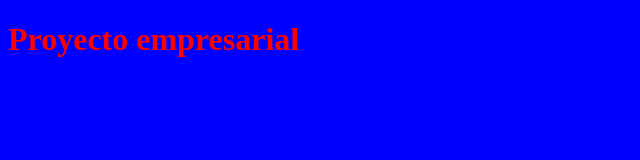
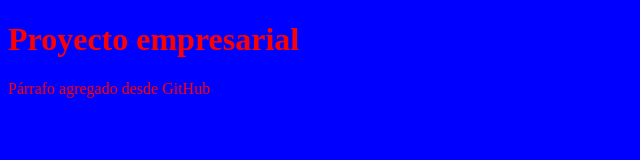
Before and after one commit to ervin-triano/CursoGit, a plain HTML site: page index.html in a window 1280 px wide. Shown: the whole page, without its empty margins (0-640 px from the left). Drawn offline with Linux system fonts and the light colour scheme.

Commit message:
Update index.html

```diff
--- a/index.html
+++ b/index.html
@@ -8,6 +8,6 @@
 </head>
 <body>
     <h1>Proyecto empresarial</h1>
-
+    <p>Párrafo agregado desde GitHub</p>
 </body>
 </html>
```
